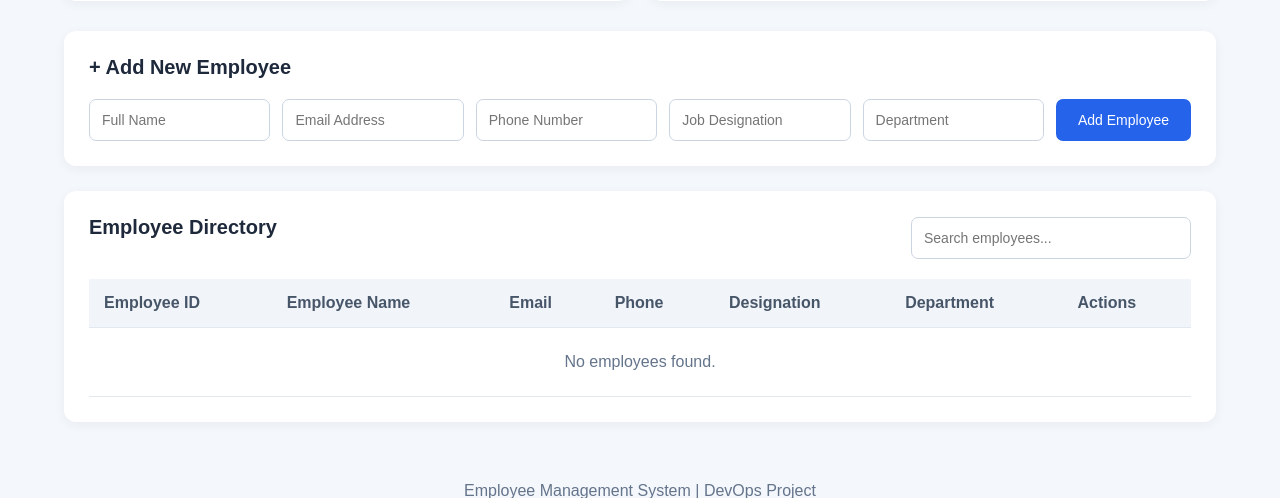
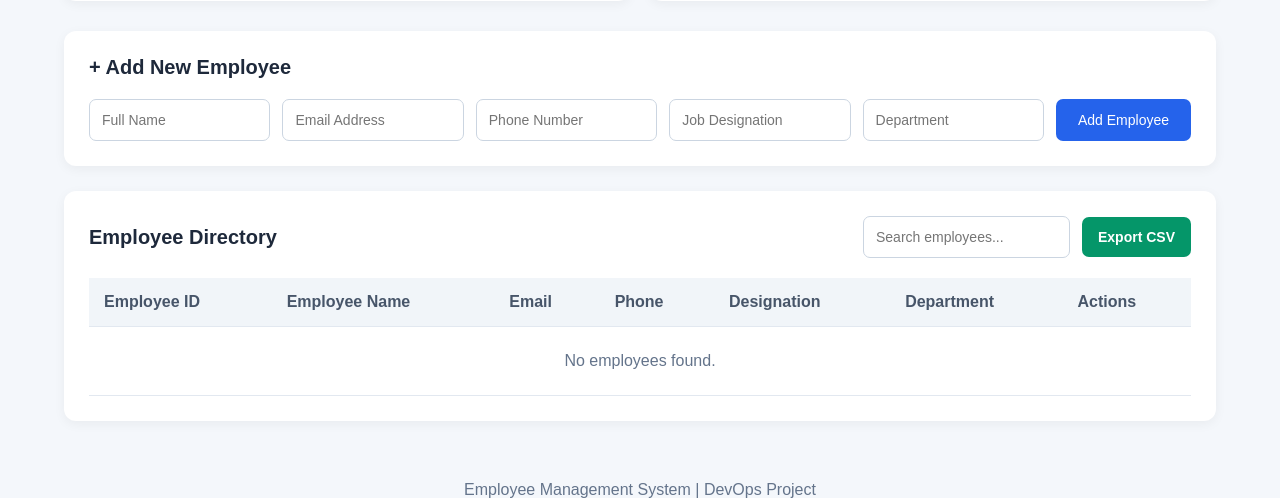
Before and after one commit to patanaslamkhan-hub/EmployeeManagementDevOps, a Flask app: page / in a window 1280 px wide. Shown: the part 329-827 px from the top of the page. Run offline with Flask 3, Linux system fonts and the light colour scheme; the visitor is signed in with stand-in values (Sample User, id 1); data that the repository does not hold is empty; parts of the project's set-up code (start-up, migrations or seed data) failed here and were passed over; some libraries are stand-ins or nearby versions.

Commit message:
Add employee CSV export feature and tests

```diff
--- a/app.py
+++ b/app.py
@@ -1,11 +1,14 @@
+
 import os
+import csv
 import sqlite3
+from io import StringIO
 from functools import wraps
 
 from dotenv import load_dotenv
 from flask import (
     Flask, render_template, request, redirect,
-    url_for, session, flash
+    url_for, session, flash, Response
 )
 from flask_wtf.csrf import CSRFProtect
 from werkzeug.security import generate_password_hash, check_password_hash
@@ -270,6 +273,53 @@ def employee_profile(employee_id):
     return render_template("profile.html", employee=employee)
 
 
+# Export employee records to CSV
+@app.route("/export")
+@admin_required
+def export_employees():
+    conn = get_db_connection()
+
+    employees = conn.execute(
+        """
+        SELECT id, name, email, phone, designation, department
+        FROM employees
+        ORDER BY id
+        """
+    ).fetchall()
+
+    conn.close()
+
+    output = StringIO()
+    writer = csv.writer(output)
+
+    writer.writerow([
+        "Employee ID",
+        "Full Name",
+        "Email",
+        "Phone",
+        "Job Designation",
+        "Department"
+    ])
+
+    for employee in employees:
+        writer.writerow([
+            employee["id"],
+            employee["name"],
+            employee["email"] or "",
+            employee["phone"] or "",
+            employee["designation"] or "",
+            employee["department"]
+        ])
+
+    return Response(
+        output.getvalue(),
+        mimetype="text/csv",
+        headers={
+            "Content-Disposition": "attachment; filename=employees.csv"
+        }
+    )
+
+
 @app.route("/delete/<int:employee_id>", methods=["POST"])
 @admin_required
 def delete_employee(employee_id):
--- a/templates/index.html
+++ b/templates/index.html
@@ -1,3 +1,4 @@
+
 <!DOCTYPE html>
 <html lang="en">
 <head>
@@ -125,7 +126,34 @@
             margin-bottom: 20px;
         }
 
+        .table-header h3 {
+            margin-bottom: 0;
+        }
+
+        .directory-actions {
+            display: flex;
+            align-items: center;
+            gap: 12px;
+            flex-wrap: wrap;
+        }
+
         .search { max-width: 280px; }
+
+        .export-btn {
+            display: inline-block;
+            background: #059669;
+            color: white;
+            padding: 12px 16px;
+            border-radius: 7px;
+            text-decoration: none;
+            font-size: 14px;
+            font-weight: bold;
+            white-space: nowrap;
+        }
+
+        .export-btn:hover {
+            background: #047857;
+        }
 
         .table-wrapper { overflow-x: auto; }
 
@@ -229,6 +257,15 @@
             .form-row { flex-direction: column; }
             .form-row input,
             .form-row button { width: 100%; }
+
+            .directory-actions {
+                width: 100%;
+            }
+
+            .directory-actions .search {
+                max-width: 100%;
+                width: 100%;
+            }
         }
     </style>
 </head>
@@ -281,23 +318,13 @@
         <h3>+ Add New Employee</h3>
 
         <form action="{{ url_for('add_employee') }}" method="POST" class="form-row">
-
             <input type="hidden" name="csrf_token" value="{{ csrf_token() }}">
 
-            <input type="text" name="name"
-                   placeholder="Full Name" maxlength="100" required>
-
-            <input type="email" name="email"
-                   placeholder="Email Address" maxlength="150">
-
-            <input type="tel" name="phone"
-                   placeholder="Phone Number" maxlength="20">
-
-            <input type="text" name="designation"
-                   placeholder="Job Designation" maxlength="100">
-
-            <input type="text" name="department"
-                   placeholder="Department" maxlength="100" required>
+            <input type="text" name="name" placeholder="Full Name" maxlength="100" required>
+            <input type="email" name="email" placeholder="Email Address" maxlength="150">
+            <input type="tel" name="phone" placeholder="Phone Number" maxlength="20">
+            <input type="text" name="designation" placeholder="Job Designation" maxlength="100">
+            <input type="text" name="department" placeholder="Department" maxlength="100" required>
 
             <button type="submit">Add Employee</button>
         </form>
@@ -309,8 +336,13 @@
         <div class="table-header">
             <h3>Employee Directory</h3>
 
-            <input type="text" id="searchInput"
-                   class="search" placeholder="Search employees...">
+            <div class="directory-actions">
+                <input type="text" id="searchInput" class="search" placeholder="Search employees...">
+
+                <a href="{{ url_for('export_employees') }}" class="export-btn">
+                    Export CSV
+                </a>
+            </div>
         </div>
 
         <div class="table-wrapper">
@@ -330,7 +362,6 @@
                 <tbody id="employeeTable">
                     {% for employee in employees %}
                     <tr class="employee-row">
-
                         <td>{{ employee['id'] }}</td>
                         <td>{{ employee['name'] }}</td>
                         <td>{{ employee['email'] or '-' }}</td>
@@ -338,37 +369,30 @@
                         <td>{{ employee['designation'] or '-' }}</td>
 
                         <td>
-                            <span class="badge">
-                                {{ employee['department'] }}
-                            </span>
+                            <span class="badge">{{ employee['department'] }}</span>
                         </td>
 
                         <td>
                             <div class="action-buttons">
 
+                                <!-- Edit Employee -->
+                                <a href="{{ url_for('edit_employee', employee_id=employee['id']) }}"
+                                   class="edit-btn">
+                                    Edit
+                                </a>
+
                                 <!-- Employee Profile -->
-                                <a
-                                    href="{{ url_for('employee_profile', employee_id=employee['id']) }}"
-                                    class="profile-btn">
+                                <a href="{{ url_for('employee_profile', employee_id=employee['id']) }}"
+                                   class="profile-btn">
                                     Profile
                                 </a>
 
-                                <!-- Edit Employee -->
-                                <a
-                                    href="{{ url_for('edit_employee', employee_id=employee['id']) }}"
-                                    class="edit-btn">
-                                    Edit
-                                </a>
+                                <!-- Delete Employee -->
+                                <form action="{{ url_for('delete_employee', employee_id=employee['id']) }}"
+                                      method="POST"
+                                      onsubmit="return confirm('Are you sure you want to delete this employee?');">
 
-                                <!-- Delete Employee -->
-                                <form
-                                    action="{{ url_for('delete_employee', employee_id=employee['id']) }}"
-                                    method="POST"
-                                    onsubmit="return confirm('Are you sure you want to delete this employee?');">
-
-                                    <input type="hidden"
-                                           name="csrf_token"
-                                           value="{{ csrf_token() }}">
+                                    <input type="hidden" name="csrf_token" value="{{ csrf_token() }}">
 
                                     <button type="submit" class="delete-btn">
                                         Delete
@@ -381,9 +405,7 @@
 
                     {% else %}
                     <tr>
-                        <td colspan="7" class="empty">
-                            No employees found.
-                        </td>
+                        <td colspan="7" class="empty">No employees found.</td>
                     </tr>
                     {% endfor %}
                 </tbody>
```
Also changed, not shown: test_app.py (+12 -0 lines).
